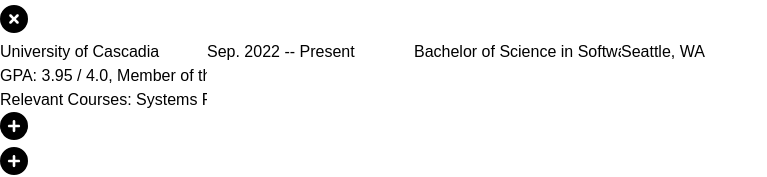
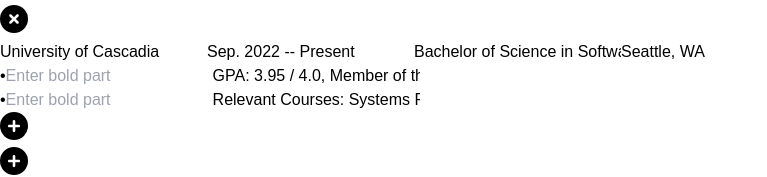
Before and after one commit to CommitCV/CommitCV, a Next.js app in the folder CommitCV/: page /resume in a window 1280 px wide. Both pictures are taken after a click on the button 221 px from the left and 110 px from the top of the page. Shown: the part 126-303 px from the top of the page, without its empty margins (0-767 px from the left). Built offline with nearby package versions, Linux system fonts and the light colour scheme; no server answers; a web font is replaced by a local one.

Commit message:
feat: added bold part to bullet points and refactored look

```diff
--- a/CommitCV/src/components/resume_cards/BulletCollection.tsx
+++ b/CommitCV/src/components/resume_cards/BulletCollection.tsx
@@ -16,7 +16,20 @@ export default function BulletCollection({ bullets, handleUpdate, sectionIdx, su
   return (
     <>
       {bullets.map((bullet, bulletIdx) => (
-        <div key={bulletIdx} className="mb-4 p-4 border-l-4 border-blue-500 bg-blue-100">
+        <div key={bulletIdx} className="mb-4 flex items-center">
+          <span className="mr-2">•</span>
+          <input
+            type="text"
+            value={bullet.bold}
+            onChange={(e) => {
+              handleUpdate(
+                `${path}.${bulletIdx}.bold`,  // Update path based on subsection or section
+                e.target.value
+              );
+            }}
+            className="p-2 font-bold border border-gray-300 rounded-lg flex-[1] min-w-0"
+            placeholder="Enter bold part"
+          />
           <input
             type="text"
             value={bullet.normal}
@@ -26,8 +39,8 @@ export default function BulletCollection({ bullets, handleUpdate, sectionIdx, su
                 e.target.value
               );
             }}
-            className="w-full p-2 rounded-lg border border-gray-300"
-            placeholder="Enter bullet text"
+            className="p-2 border border-gray-300 rounded-lg ml-2 flex-[3] min-w-0"
+            placeholder="Enter normal part"
           />
         </div>
       ))}
--- a/CommitCV/src/components/resume_cards/ParagraphCollection.tsx
+++ b/CommitCV/src/components/resume_cards/ParagraphCollection.tsx
@@ -15,7 +15,7 @@ export default function ParagraphCollection({paragraphs, handleUpdate, sectionId
     return (
         <>
             {paragraphs.map((paragraph, paragraphIdx) => (
-                <div key={paragraphIdx} className="mb-4">
+                <div key={paragraphIdx} className="mb-4 flex items-center">
                     <input
                         type="text"
                         value={paragraph.bold}
@@ -25,7 +25,7 @@ export default function ParagraphCollection({paragraphs, handleUpdate, sectionId
                                 e.target.value
                             )
                         }
-                        className="w-full p-2 rounded-lg border border-gray-300"
+                        className="p-2 font-bold border border-gray-300 rounded-lg flex-[1] min-w-0"
                         placeholder="Enter bold text"
                     />
                     <input
@@ -37,7 +37,7 @@ export default function ParagraphCollection({paragraphs, handleUpdate, sectionId
                                 e.target.value
                             )
                         }
-                        className="w-full p-2 rounded-lg border border-gray-300"
+                        className="p-2 border border-gray-300 rounded-lg ml-2 flex-[3] min-w-0"
                         placeholder="Enter normal text"
                     />
                 </div>
```
